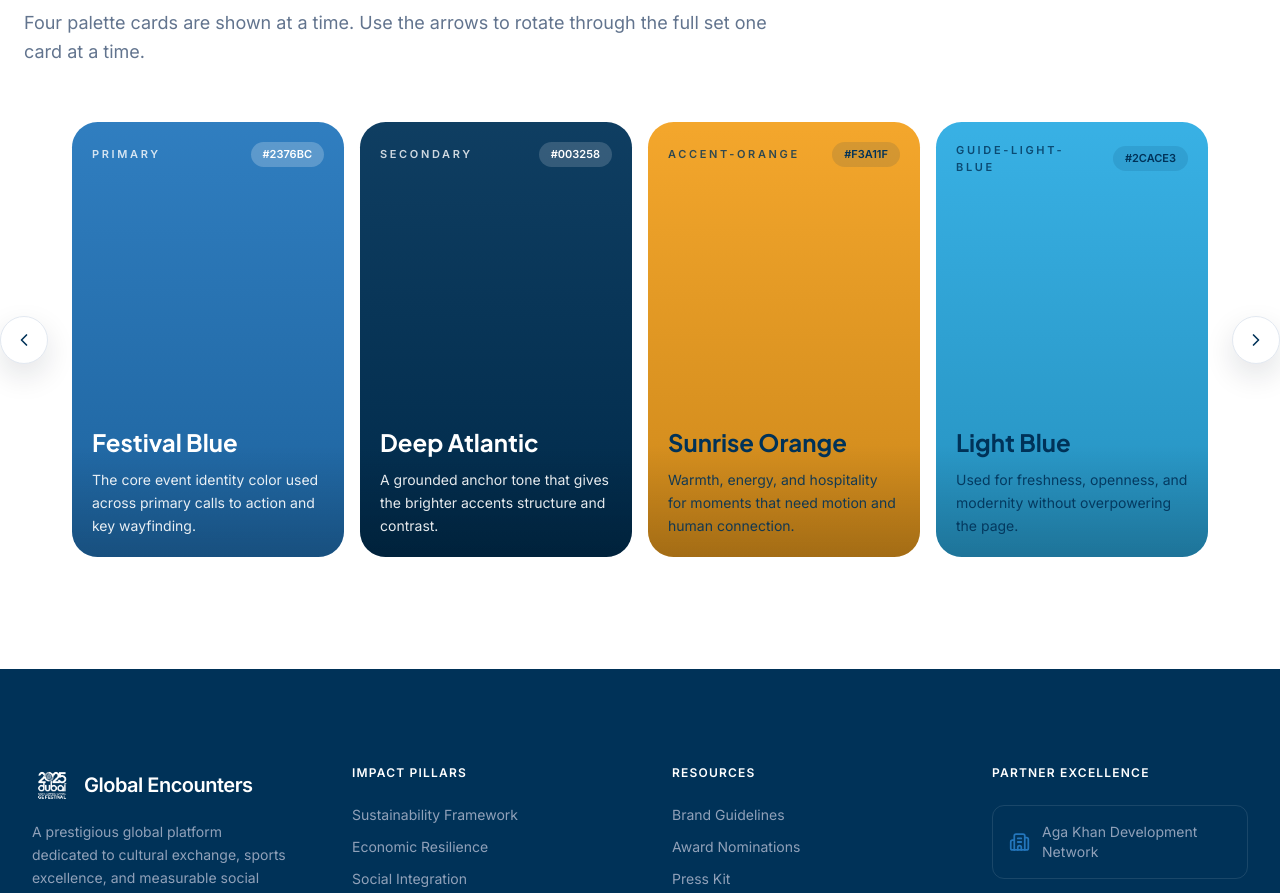
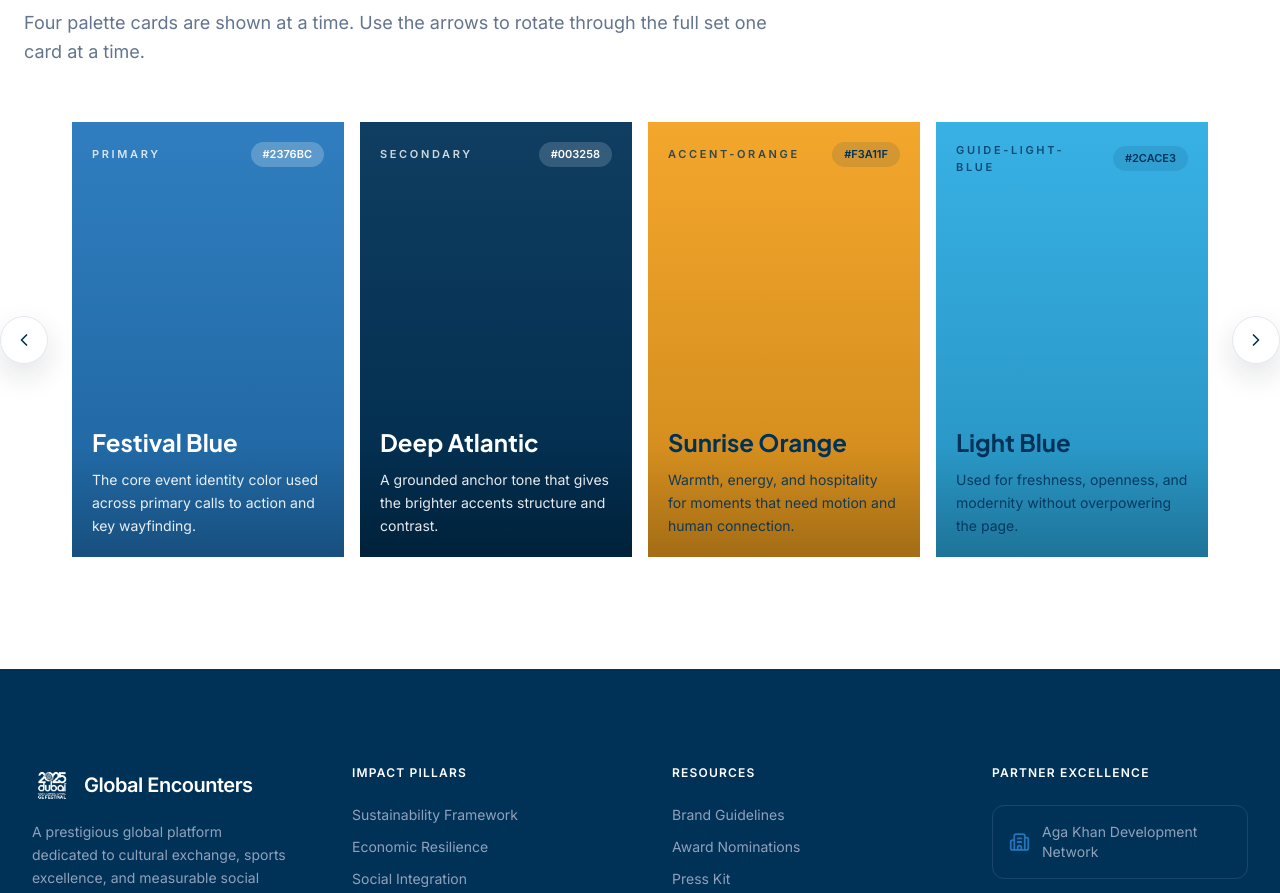
Before and after one commit to Aydinm1/GEFestivalAwardPage, a React (Vite) app: page / in a window 1280 px wide. Shown: the part 8564-9457 px from the top of the page. Built offline with nearby package versions, Linux system fonts and the light colour scheme.

Commit message:
Remove palette card corner rounding

```diff
--- a/src/components/home/ColorPaletteCard.tsx
+++ b/src/components/home/ColorPaletteCard.tsx
@@ -23,7 +23,7 @@ export default function ColorPaletteCard({
     <button
       type="button"
       onClick={onClick}
-      className={`group relative aspect-[3/5] overflow-hidden rounded-[1.6rem] p-0 text-left transition-all duration-300 md:aspect-[5/8] ${panel.bgClass} ${panel.textClass} ${
+      className={`group relative aspect-[3/5] overflow-hidden p-0 text-left transition-all duration-300 md:aspect-[5/8] ${panel.bgClass} ${panel.textClass} ${
         isActive ? 'scale-[1.02] ring-4 ring-secondary/15' : 'hover:-translate-y-1'
       }`}
     >
```
